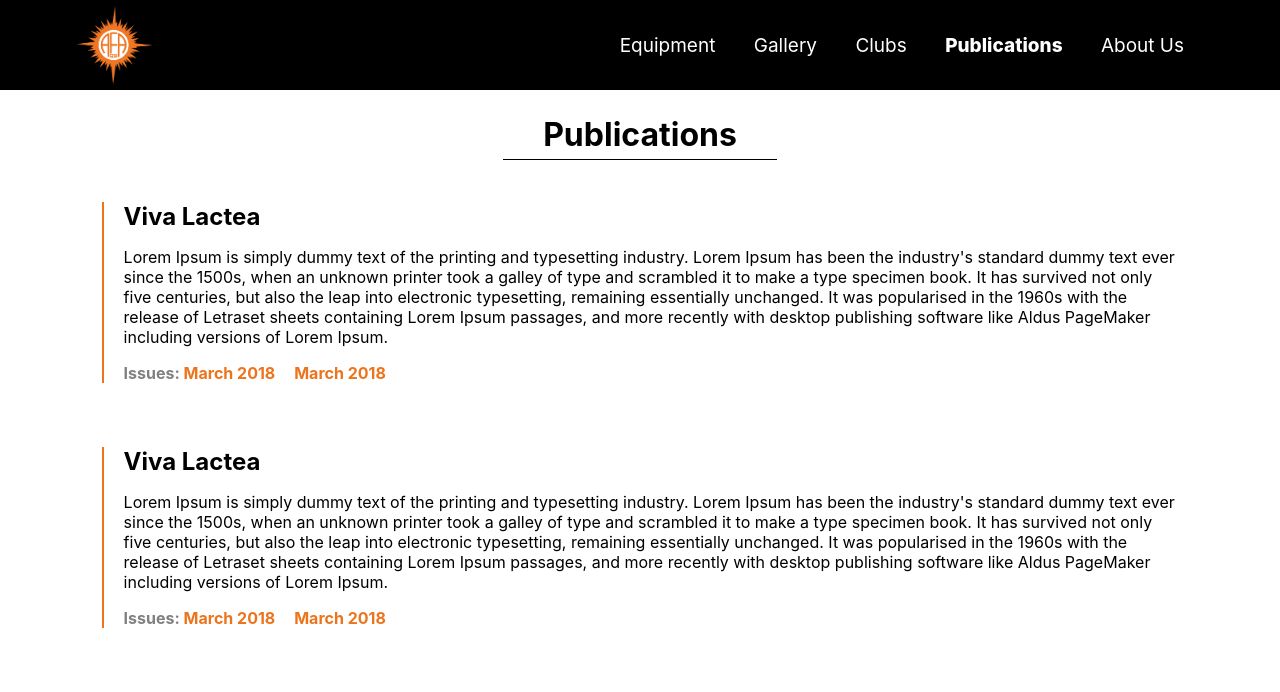
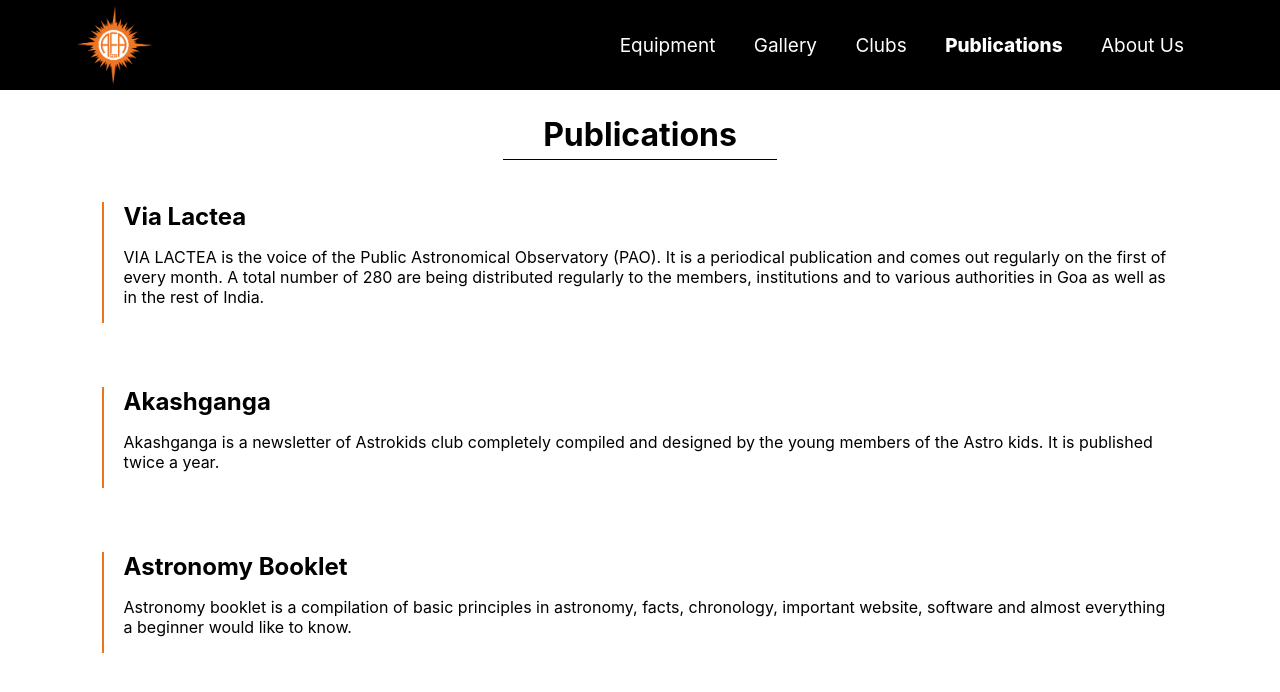
Before and after one commit to Vedang55/AFA-Project, a React (Create React App) app: page /publications in a window 1280 px wide. Shown: the top 692 px of the page. Built offline with nearby package versions, Linux system fonts and the light colour scheme.

Commit message:
publications data

```diff
--- a/src/containers/AboutUs/AboutUsCont/AboutUsCont.js
+++ b/src/containers/AboutUs/AboutUsCont/AboutUsCont.js
@@ -51,11 +51,11 @@ const Team = () => {
 //exec council tab
 const Exec = () => {
     return (
-        <div style={{ display: "flex", flexDirection: "column", alignItems:"center" }}>
+        <div style={{ display: "flex", flexDirection: "column", alignItems: "center" }}>
             <h2 style={{ alignSelf: "center" }}>
-            Executive Council
+                Executive Council
             </h2>
-            <p style={{fontSize:'1.3em'}}>
+            <p style={{ fontSize: '1.3em' }}>
                 <ul>
                     <li>Anirudh Borkar</li>
                     <li>Mohan Chari</li>
@@ -75,16 +75,23 @@ const Exec = () => {
 //adv tab
 const Adv = () => {
     return (
-        <div style={{ display: "flex", flexDirection: "column", alignItems:"center" }}>
+        <div style={{ display: "flex", flexDirection: "column", alignItems: "center" }}>
             <h2 style={{ alignSelf: "center" }}>
-                 Advisory Council
+                Advisory Council
             </h2>
-            <p style={{fontSize:'1.3em'}}>
+            <p style={{ fontSize: '1.3em' }}>
                 <ul>
-                    <li>President: Satish Nayak</li>
-                    <li>Vice President: Govind Potekar and Sangeeta Naik</li>
-                    <li>Joint Secretary and Treasurer: Devansh Cholera</li>
-                    <li>Councillors: Jayant Karn, Nancy Sequeira, Shashank Saudagar, Khalid Chauhan, Helen Rego</li>
+                    <li><span className={classes.title}>President:</span> Satish Nayak</li>
+                    <li><span className={classes.title}>Vice President:</span> Govind Potekar and Sangeeta Naik</li>
+                    <li><span className={classes.title}>Joint Secretary and Treasurer:</span> Devansh Cholera</li>
+                    <li><span className={classes.title}>Councillors:</span> <ul>
+                        <li>Helen Rego</li>
+                        <li>Khalid Chauhan</li>
+                        <li>Shashank Saudagar</li>
+                        <li>Nancy Sequeira</li>
+                        <li>Jayant Karn</li>
+                    </ul>
+                    </li>
                 </ul>
             </p>
         </div>
--- a/src/containers/AboutUs/AboutUsCont/AboutUsCont.module.css
+++ b/src/containers/AboutUs/AboutUsCont/AboutUsCont.module.css
@@ -26,6 +26,10 @@
     border-bottom: 5px solid #EC741D;
 }
 
+.title {
+    font-weight: 700;
+}
+
 @media (max-width: 800px){
     .tabCont {
         justify-content: space-between;
--- a/src/containers/Publications/Publications.js
+++ b/src/containers/Publications/Publications.js
@@ -2,14 +2,18 @@ import React from 'react';
 import Layout from '../../components/Layouts/Layout'
 import classes from './Publications.module.css'
 import PublicationsCard from './PublicationsCard/PublicationsCard'
+import PublicationData from '../../data/publications'
 
 const Publications = () => {
     return (
         <Layout>
             <div className={classes.Container}>
                 <h1>Publications</h1>
-                <PublicationsCard />
-                <PublicationsCard />
+                {PublicationData.map((item) => {
+                    return (
+                        <PublicationsCard item={item}/>
+                    );
+                })}
             </div>
         </Layout>
     );
--- a/src/containers/Publications/PublicationsCard/PublicationsCard.js
+++ b/src/containers/Publications/PublicationsCard/PublicationsCard.js
@@ -2,20 +2,24 @@ import React from 'react';
 import classes from './PublicationsCard.module.css'
 
 
-const PublicationsCard = () => {
+const PublicationsCard = (props) => {
     return (
 
         <div className={classes.Container}>
-            <h2>Viva Lactea</h2>
+            <h2> {props.item.name}</h2>
             <p>
-                Lorem Ipsum is simply dummy text of the printing and typesetting industry. Lorem Ipsum has been the industry's standard dummy text ever since the 1500s, when an unknown printer took a galley of type and scrambled it to make a type specimen book. It has survived not only five centuries, but also the leap into electronic typesetting, remaining essentially unchanged. It was popularised in the 1960s with the release of Letraset sheets containing Lorem Ipsum passages, and more recently with desktop publishing software like Aldus PageMaker including versions of Lorem Ipsum.
+                {props.item.description}
             </p>
 
-            <p style={{marginBottom: 0, fontWeight: "bold"}}>
-                <span style={{color: 'gray'}}>Issues: </span>
-                <span style={{color: '#EC741D'}}>March 2018 &nbsp; &nbsp; March 2018</span>
+            {props.item.issues.length > 0 ? (<p style={{ marginBottom: 0, fontWeight: "bold" }}>
+                <span style={{ color: 'gray' }}>Issues: </span>
+                {props.item.issues.map(()=>{
+                    return <span style={{ color: '#EC741D' }}>March 2018 &nbsp; </span>
+                })}
 
-            </p>
+            </p>) :undefined }
+
+
         </div>
 
     );
--- /dev/null
+++ b/src/data/publications.js
@@ -0,0 +1,17 @@
+export default [
+    {
+        name: "Via Lactea",
+        description: "VIA LACTEA is the voice of the Public Astronomical Observatory (PAO). It is a periodical publication and comes out regularly on the first of every month. A total number of 280 are being distributed regularly to the members, institutions and to various authorities in Goa as well as in the rest of India.",
+        issues: []
+    },
+    {
+        name: "Akashganga",
+        description: "Akashganga is a newsletter of Astrokids club completely compiled and designed by the young members of the Astro kids. It is published twice a year.",
+        issues: []
+    },
+    {
+        name: "Astronomy Booklet",
+        description: "Astronomy booklet is a compilation of basic principles in astronomy, facts, chronology, important website, software and almost everything a beginner would like to know.",
+        issues: []
+    }
+];
```
